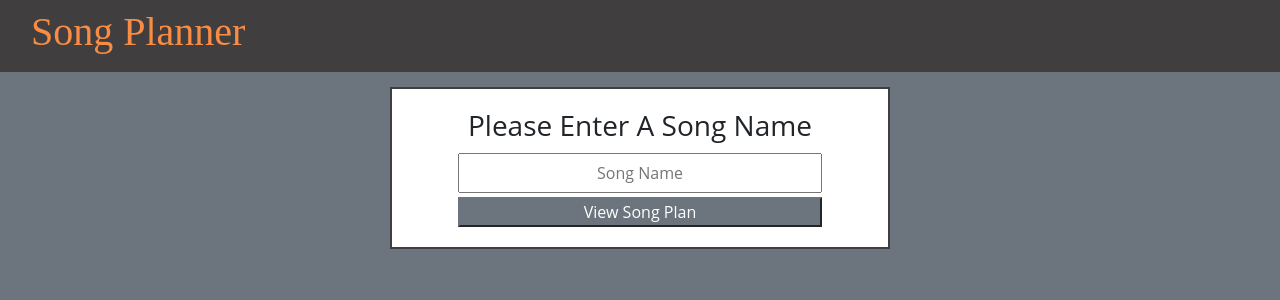
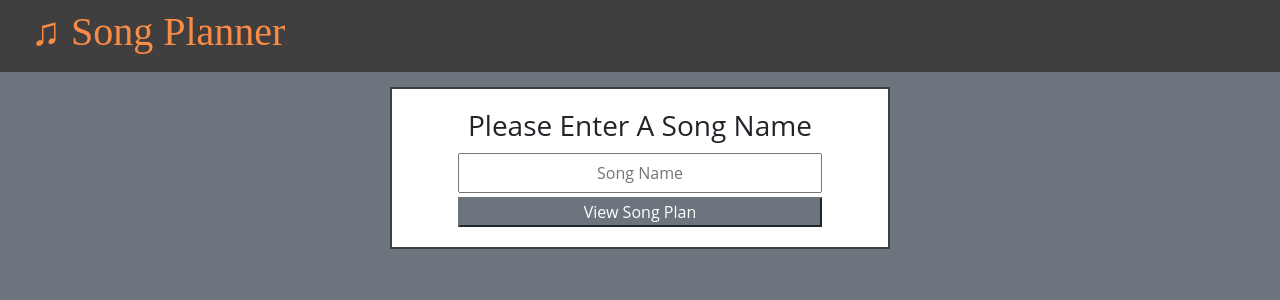
Before and after one commit to sebastianaclane/songplanner, a React (Create React App) app: page / in a window 1280 px wide. Shown: the top 300 px of the page. Built offline with nearby package versions, Linux system fonts and the light colour scheme.

Commit message:
Add beamed eighth notes music emoji before "Song Planner" title

```diff
--- a/src/components/Header.js
+++ b/src/components/Header.js
@@ -5,8 +5,7 @@ const Header = (props) => (
     <header className="container-fluid">
             <ul class="nav">
                 <li class="nav-item">
-                    {/* Add a music symbol icon before the title */}
-                    <h1 className="title"><a class="nav-link active" href="#">{props.title}</a></h1>
+                    <h1 className="title"><a class="nav-link active" href="#">♫ {props.title}</a></h1>
                 </li>
             </ul>
     </header>
```
